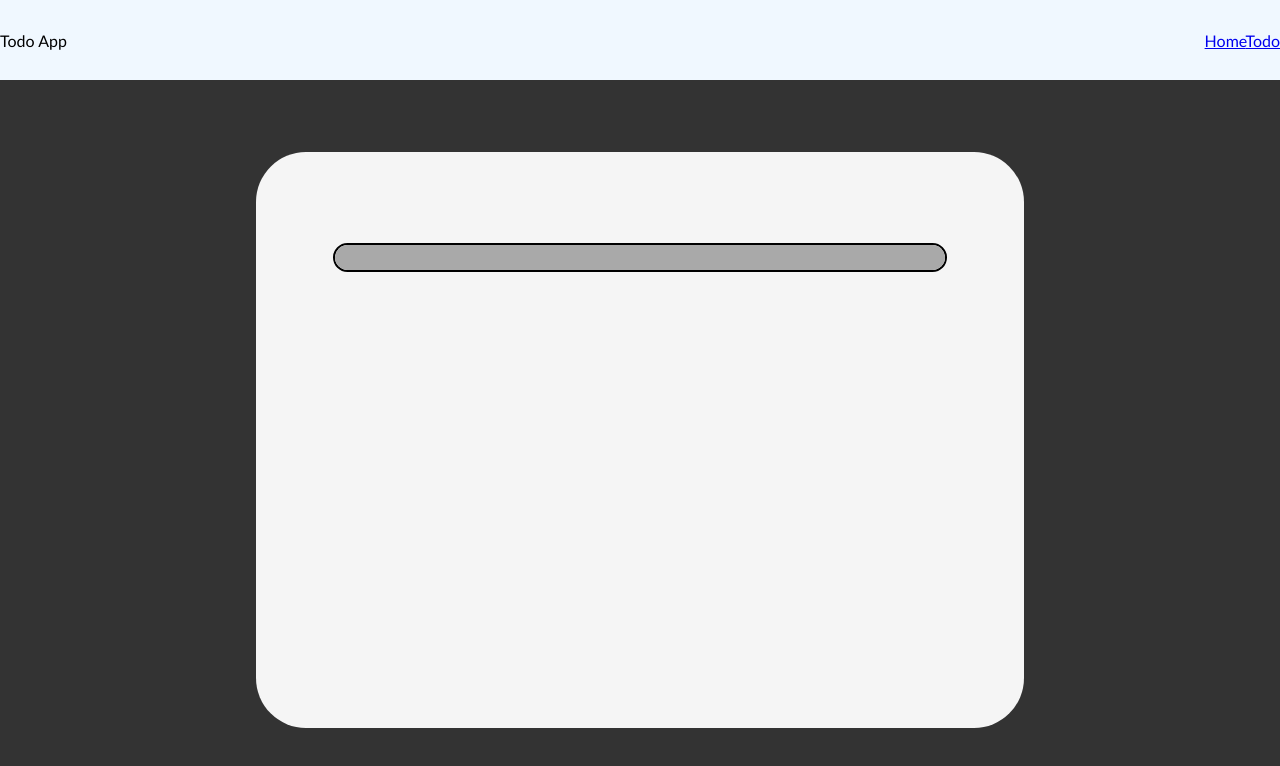
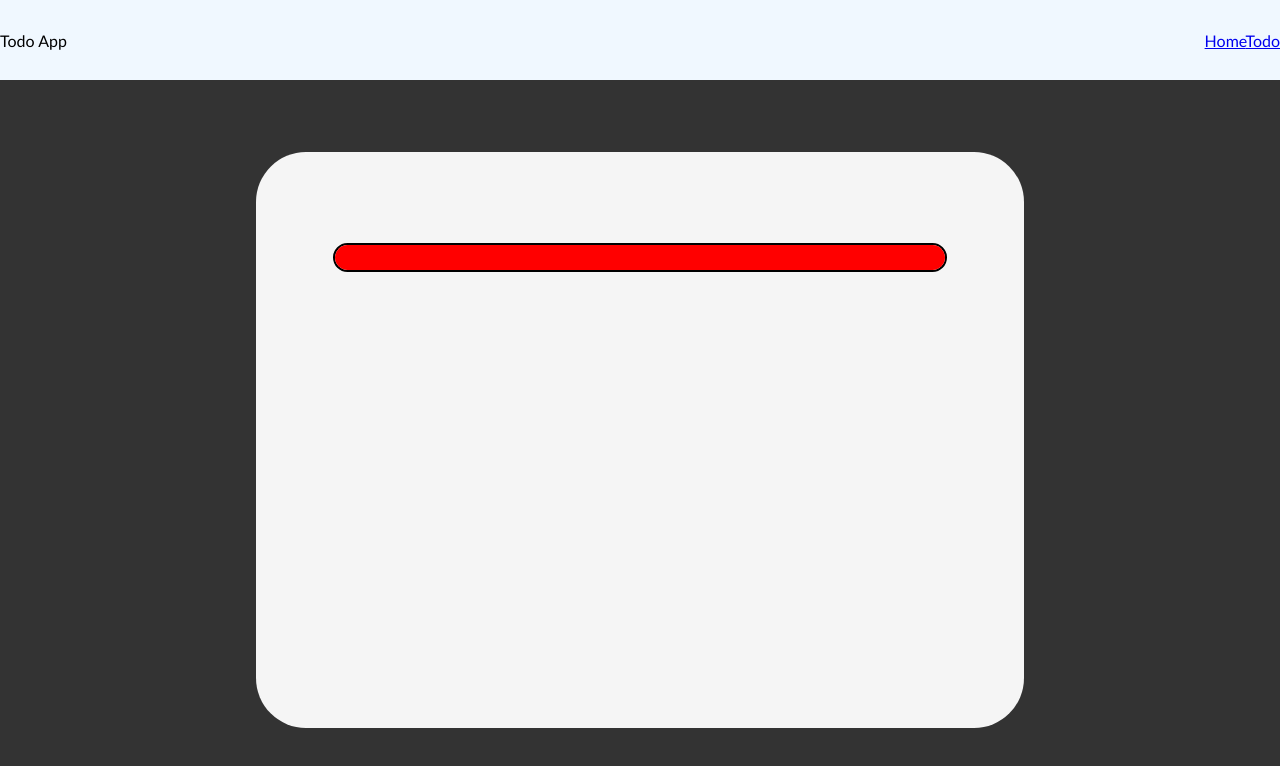
Before and after one commit to hyunhoh/Todo-App, a React (Create React App) app: page / in a window 1280 px wide. Shown: the top 766 px of the page. Built offline with nearby package versions, Linux system fonts and the light colour scheme; the HTML template or start-up script is replaced by a standard one.

Commit message:
change color

```diff
--- a/src/components/TodoReport.js
+++ b/src/components/TodoReport.js
@@ -11,7 +11,7 @@ const ReportContainer = styled.section`
 `;
 
 const ProgressBar = styled.div`
-  background-color: darkgray;
+  background-color: red;
   height: 100%;
   width: ${props => props.checkedRate}%;
   border-radius: 50px;
```
